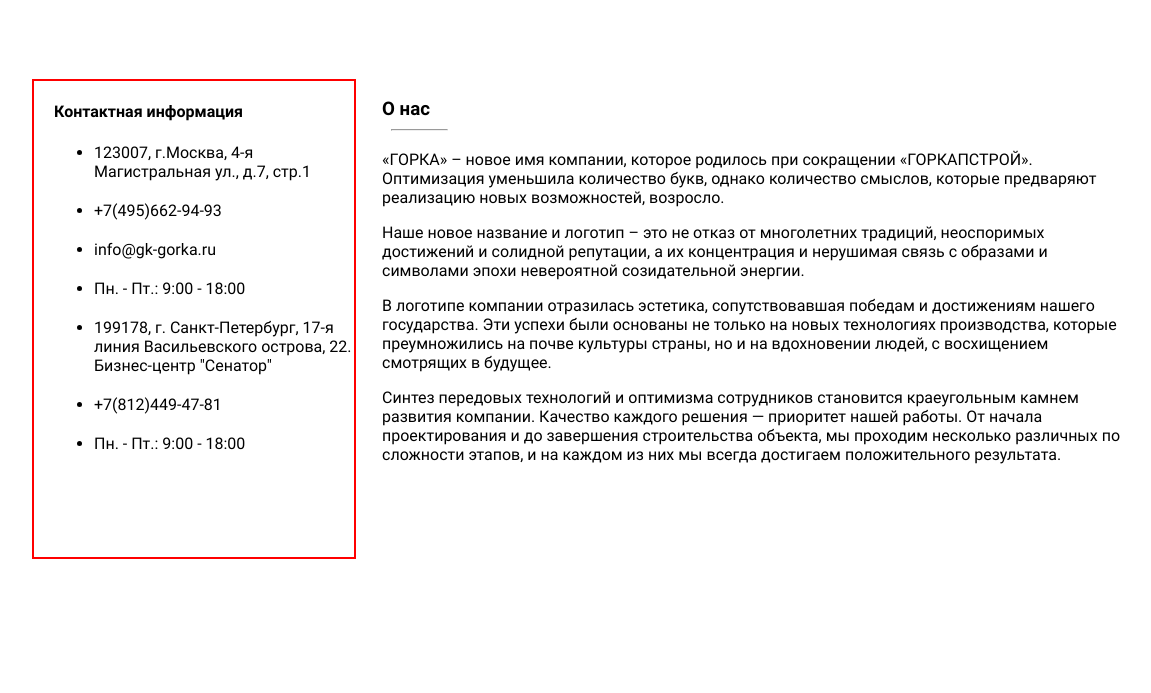
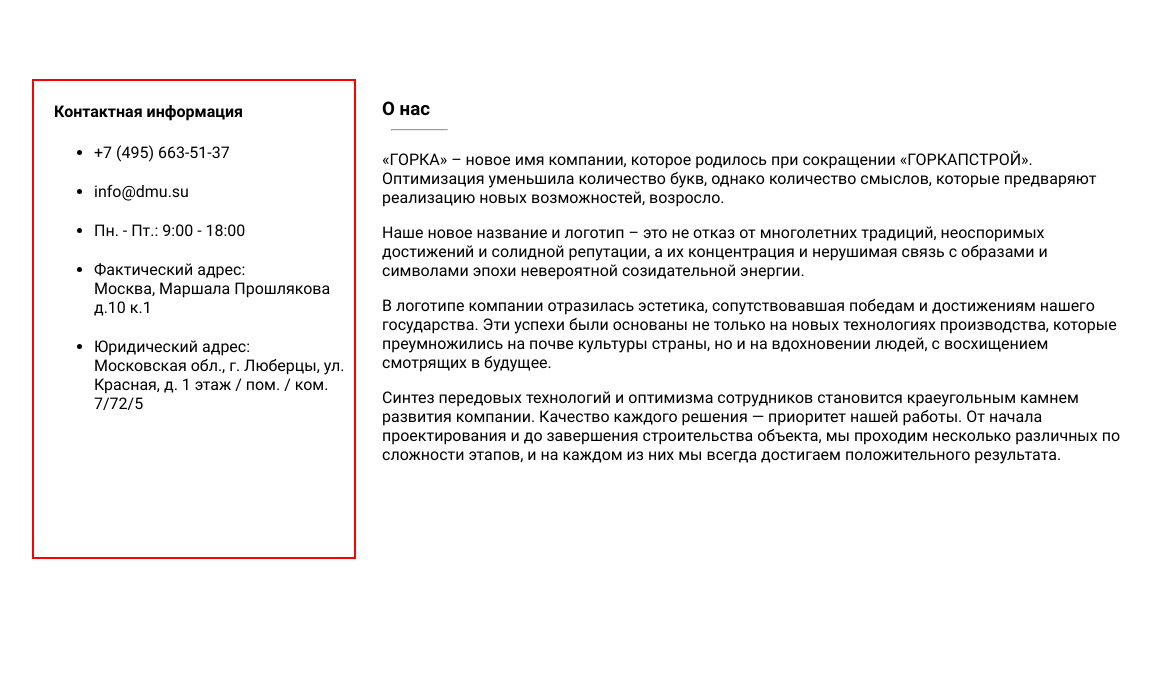
Before and after one commit to partymaker-py/DMU_Django, a Django app: page / in a window 1520 px wide. Shown: the part 581-1274 px from the top of the page, without its empty margins (272-1423 px from the left). Run offline with Django 3.2, Linux system fonts and the light colour scheme; data comes from the database, SQL or seed files in the repository; both versions use the stored data as it was after the commit.

Commit message:
contact info (html)

```diff
--- a/DMU/static/js/contacts.js
+++ b/DMU/static/js/contacts.js
@@ -58,7 +58,7 @@ letterForm.addEventListener('submit', e => {
     console.log('validResult: ', validResult);
     if (validResult !== undefined){
 
-        const csrftoken = document.contactForm.csrfmiddlewaretoken.value;
+        let csrftoken = document.contactForm.csrfmiddlewaretoken.value;
 
         fetch('/contacts', {
             method: 'POST',
--- a/DMU/templates/index.html
+++ b/DMU/templates/index.html
@@ -79,13 +79,13 @@
             <div class="contacts-info">
                 <h4 class="contact-info">Контактная информация</h4>
                 <ul class="contacts-list">
-                    <li class="contacts-list__element"> 123007, г.Москва, 4-я Магистральная ул., д.7, стр.1</li>
-                    <li class="contacts-list__element"> +7(495)662-94-93</li>
-                    <li class="contacts-list__element"> info@gk-gorka.ru</li>
+                    <li class="contacts-list__element">+7 (495) 663-51-37</li>
+                    <li class="contacts-list__element">info@dmu.su</li>
                     <li class="contacts-list__element">Пн. - Пт.: 9:00 - 18:00</li>
-                    <li class="contacts-list__element">	199178, г. Санкт-Петербург, 17-я линия Васильевского острова, 22. Бизнес-центр "Сенатор"</li>
-                    <li class="contacts-list__element">	+7(812)449-47-81</li>
-                    <li class="contacts-list__element">Пн. - Пт.: 9:00 - 18:00</li>
+                    <li class="contacts-list__element">Фактический адрес: <br> Москва, Маршала Прошлякова д.10 к.1</li>
+                    <li class="contacts-list__element">Юридический адрес: <br> Московская обл., г. Люберцы, ул. Красная, д. 1 этаж / пом. / ком. 7/72/5</li>
+                    <!-- <li class="contacts-list__element">	+7(812)449-47-81</li> -->
+                    <!-- <li class="contacts-list__element">Пн. - Пт.: 9:00 - 18:00</li> -->
                 </ul>
             </div>
             <div class="about-us-text">
@@ -238,7 +238,7 @@
         <div class="contact-information">
             <div class="logo-and-description">
                 <img src="" alt="big-logo" class="footer-logo">
-                <p class="description">ГК «ГОРКА»<br><br>Мы располагаем многогранным опытом разработки и согласования проектной документации для строительства и реконструкции объектов.</p>
+                <p class="description">ООО "ДМУ"<br><br>Мы располагаем многогранным опытом разработки и согласования проектной документации для строительства и реконструкции объектов.</p>
             </div>
             <div class="requisites">
                 <h4 class="footer-title">Реквезиты
@@ -253,12 +253,12 @@
                     <hr class="short-information-title-line">
                 </h4>
                 <ul>
-                    <li>123007, г.Москва, 4-я Магистральная ул., д.7, стр.1</li>
-                    <li>+7(495)662-94-93</li>
-                    <li>info@gk-gorka.ru</li>
+                    <li>Москва, Маршала Прошлякова д.10 к.1</li>
+                    <li>+7 (495) 663-51-37</li>
+                    <li>info@dmu.su</li>
                     <li>Пн. - Пт.: 9:00 - 18:00</li>
                     <hr class="short-information-list-line">
-                    <li>196191, г. Санкт-Петербург, пл. Конституции, д.3, корп. 2, этажи 9 и 10</li>
+                    <!-- <li>196191, г. Санкт-Петербург, пл. Конституции, д.3, корп. 2, этажи 9 и 10</li> -->
                 </ul>
             </div>
         </div>
--- a/DMU/templates/main/contacts.html
+++ b/DMU/templates/main/contacts.html
@@ -57,9 +57,9 @@
                 <article class="constacts">
                     <p class="contacts__title">Контактная информация</p>
                     <ul class="contacts__list">
-                        <li class="contacts__item">123007, г.Москва, 4-я Магистральная ул., д.7, стр.1</li>
-                        <li class="contacts__item">+7(495)662-94-93</li>
-                        <li class="contacts__item"><a href="#" class="contacts__item__email-link">info@gk-gorka.ru</a></li>
+                        <li class="contacts__item">Москва, Маршала Прошлякова д.10 к.1</li>
+                        <li class="contacts__item">+7 (495) 663-51-37</li>
+                        <li class="contacts__item"><a href="#" class="contacts__item__email-link">info@dmu.su</a></li>
                         <li class="contacts__item">Пн. - Пт.: 9:00 - 18:00</li>
                     </ul>
                 </article>
```
Also changed, not shown: DMU/templates/main/aboutCompany.html (+4 -6 lines), DMU/templates/main/career.html (+6 -8 lines), db.sqlite3.
